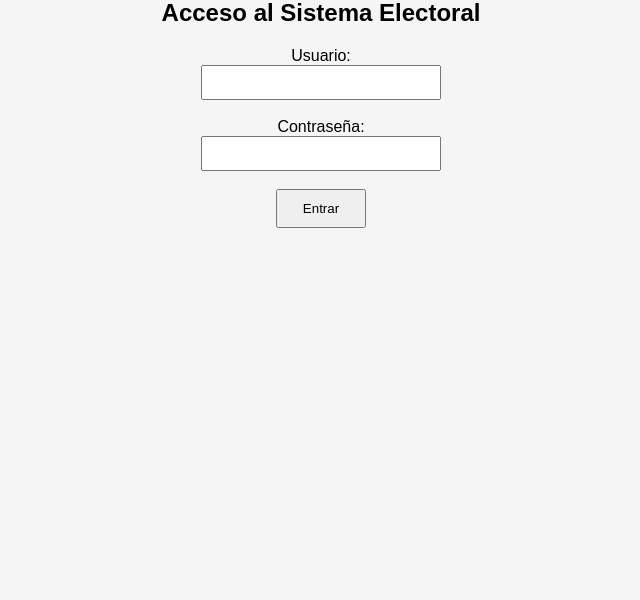
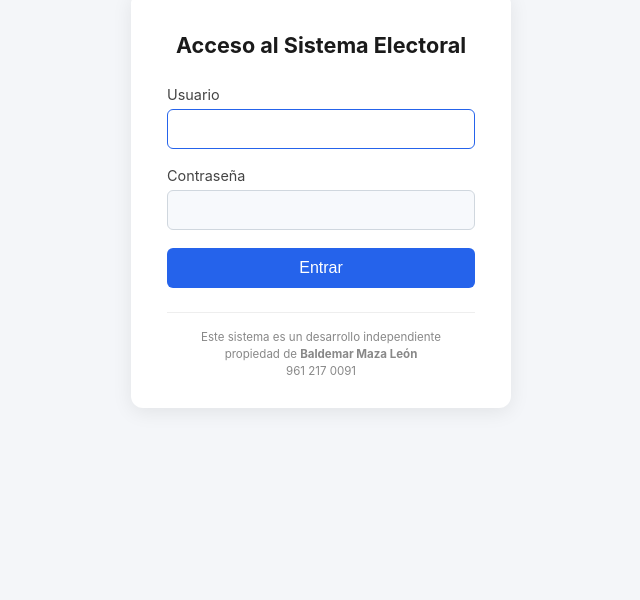
Before and after one commit to BM041977/mapa-electoral-chiapas, a Flask app: page / in a window 1280 px wide. Shown: the part 200-800 px from the top of the page, without its empty margins (319-959 px from the left). Run offline with Flask 3, Linux system fonts and the light colour scheme.

Commit message:
limpieza mapa ligero unico

```diff
--- a/templates/login.html
+++ b/templates/login.html
@@ -1,46 +1,126 @@
 <!DOCTYPE html>
-<html>
+<html lang="es">
 <head>
-    <title>Login del Visor Electoral</title>
+    <meta charset="UTF-8">
+    <meta name="viewport" content="width=device-width, initial-scale=1">
+    <title>Acceso al Sistema Electoral</title>
+    <style>
+        * { box-sizing: border-box; }
+
+        body {
+            margin: 0;
+            min-height: 100vh;
+            display: flex;
+            align-items: center;
+            justify-content: center;
+            background: #f4f6f9;
+            font-family: -apple-system, BlinkMacSystemFont, "Segoe UI", Roboto, sans-serif;
+            padding: 20px;
+        }
+
+        .card {
+            background: white;
+            padding: 40px 36px 28px;
+            border-radius: 12px;
+            box-shadow: 0 4px 20px rgba(0,0,0,0.08);
+            width: 100%;
+            max-width: 380px;
+        }
+
+        h1 {
+            margin: 0 0 28px;
+            text-align: center;
+            font-size: 1.35rem;
+            color: #1a1a1a;
+        }
+
+        label {
+            display: block;
+            margin-bottom: 6px;
+            font-size: 0.9rem;
+            color: #444;
+        }
+
+        input {
+            width: 100%;
+            padding: 10px 12px;
+            margin-bottom: 18px;
+            border: 1px solid #d0d7de;
+            border-radius: 6px;
+            font-size: 1rem;
+            background: #f7f9fc;
+            transition: border-color 0.2s, background 0.2s;
+        }
+        input:focus {
+            outline: none;
+            border-color: #2563eb;
+            background: white;
+        }
+
+        button {
+            width: 100%;
+            padding: 11px;
+            background: #2563eb;
+            color: white;
+            border: none;
+            border-radius: 6px;
+            font-size: 1rem;
+            font-weight: 500;
+            cursor: pointer;
+            transition: background 0.2s;
+        }
+        button:hover { background: #1d4ed8; }
+
+        .error {
+            background: #fee2e2;
+            color: #991b1b;
+            padding: 10px 12px;
+            border-radius: 6px;
+            margin-bottom: 16px;
+            font-size: 0.9rem;
+            text-align: center;
+        }
+
+        .aviso {
+            margin-top: 24px;
+            padding-top: 16px;
+            border-top: 1px solid #eee;
+            font-size: 0.72rem;
+            color: #888;
+            text-align: center;
+            line-height: 1.5;
+        }
+        .aviso a {
+            color: #888;
+            text-decoration: none;
+        }
+    </style>
 </head>
+<body>
 
-<body style="text-align:center; font-family:Arial; background:#f5f5f5;">
+    <div class="card">
+        <h1>Acceso al Sistema Electoral</h1>
 
-<!-- 🖼️ LOGO -->
-<div style="margin-top:40px;">
-    <img src="/static/logo.png" style="width:180px;">
-</div>
+        {% if error %}
+            <div class="error">{{ error }}</div>
+        {% endif %}
 
-<h2>Acceso al Sistema Electoral</h2>
+        <form method="POST" action="/">
+            <label for="usuario">Usuario</label>
+            <input type="text" id="usuario" name="usuario" autocomplete="username" required autofocus>
 
-<form method="POST" action="/">
+            <label for="password">Contraseña</label>
+            <input type="password" id="password" name="password" autocomplete="current-password" required>
 
-    Usuario:<br>
-    <input type="text" name="usuario" required
-           style="padding:8px; width:220px;">
+            <button type="submit">Entrar</button>
+        </form>
 
-    <br><br>
-
-    Contraseña:<br>
-    <input type="password" name="password" required
-           style="padding:8px; width:220px;">
-
-    <br><br>
-
-    <button type="submit"
-            style="padding:10px 25px; cursor:pointer;">
-        Entrar
-    </button>
-
-</form>
-
-<br>
-
-{% if error %}
-<p style="color:red; font-weight:bold;">
-    {{ error }}
-</p>
-{% endif %}
+        <div class="aviso">
+            Este sistema es un desarrollo independiente<br>
+            propiedad de <strong>{{ owner }}</strong><br>
+            <a href="tel:{{ telefono }}">{{ telefono }}</a>
+        </div>
+    </div>
 
 </body>
 </html>
```
